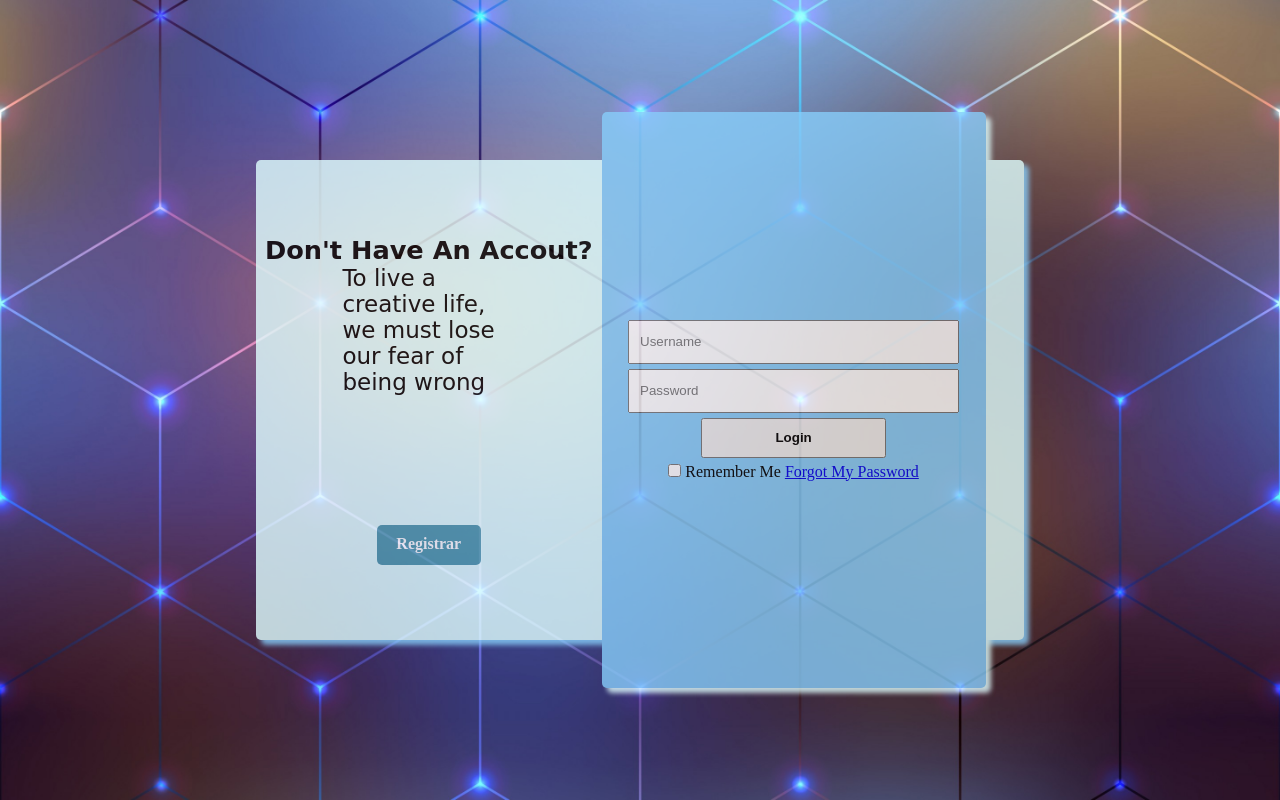
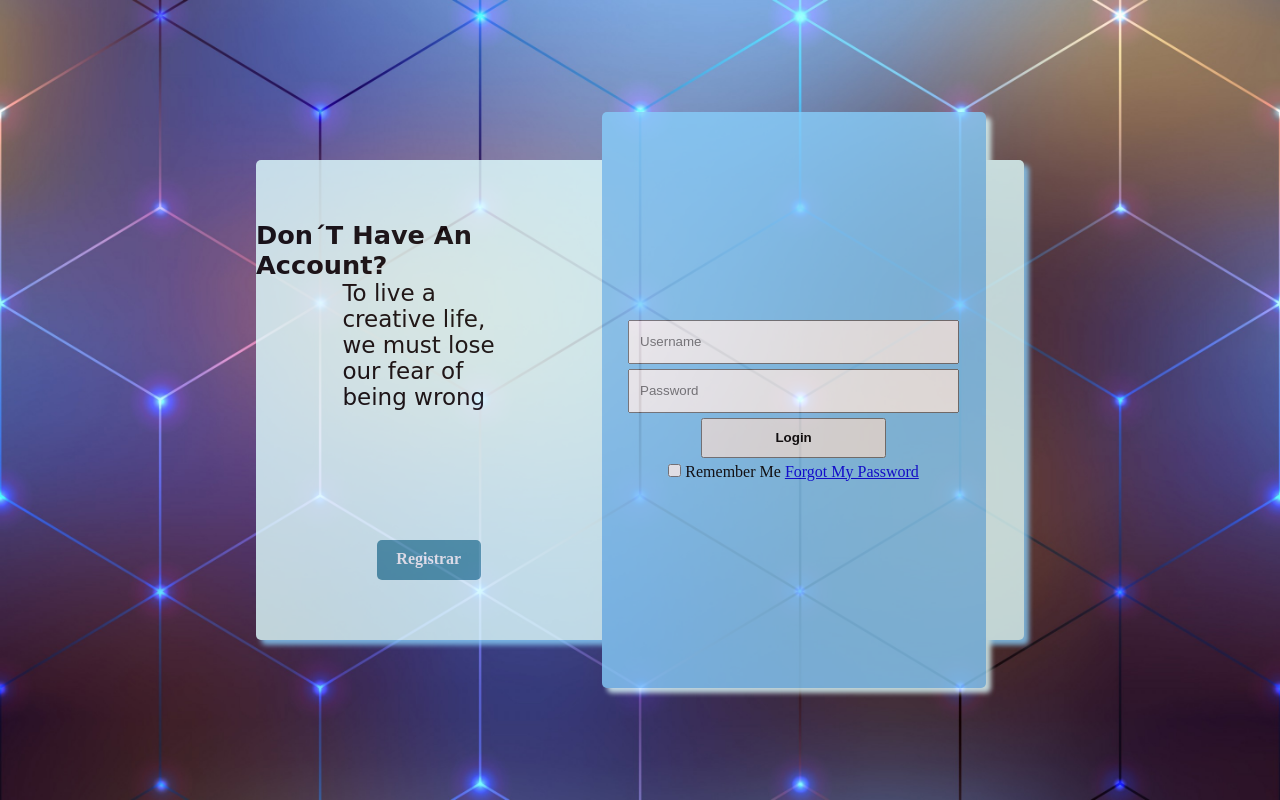
Before and after one commit to ZReKoJ/facebluff, a plain HTML site: page login.html in a window 1280 px wide. Drawn offline with Linux system fonts and the light colour scheme; a web font is replaced by a local one.

Commit message:
syntax correction

```diff
--- a/login.html
+++ b/login.html
@@ -10,7 +10,7 @@
 <body>
     <div class="container">
         <div class="register">
-            <h2>don't have an accout?</h2>
+            <h2>don´t have an account?</h2>
             <p class="phrase">To live a creative life, we must lose our fear of being wrong</p>
             <a href="register.html" class="register-button">
                 registrar
```
